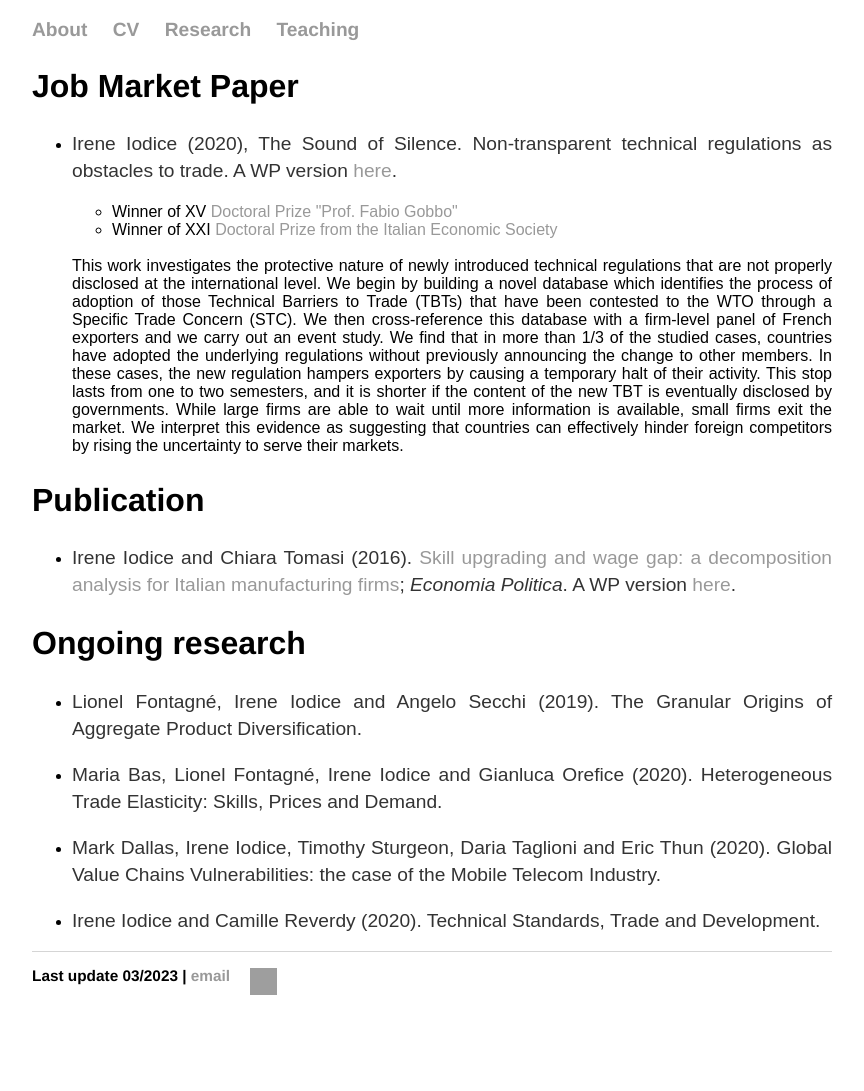
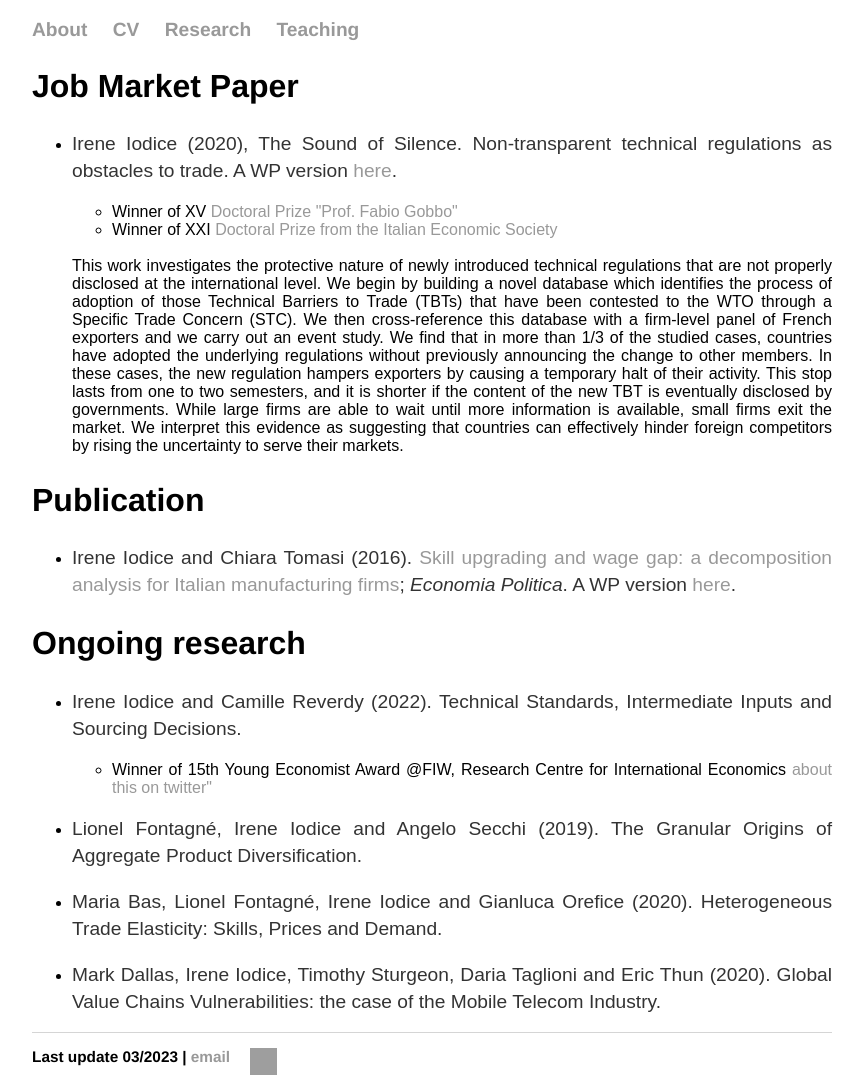
Before and after one commit to ioire/ioire.github.io, a Jekyll site: the page built from research/index.html, in a window 1280 px wide. Shown: the whole page, without its empty margins (208-1072 px from the left). Built offline with Jekyll 4.4.1, drawn with Linux system fonts in a browser that asks for light colours; before the commit the page ends 1010 px from its top, so only the background shows below that; grey boxes are pictures that could not be loaded.

Commit message:
update repo

```diff
--- a/research/index.html
+++ b/research/index.html
@@ -25,9 +25,12 @@ title: Irene Iodice
   </ul>
  <h2>Ongoing research</h2>
 	<ul>
+	  	<li> <p> Irene Iodice and Camille Reverdy (2022). Technical Standards, Intermediate Inputs and Sourcing Decisions. </p> </li>
+	<ul> <br>
+ <li> Winner of 15th Young Economist Award @FIW, Research Centre for International Economics <a href="https://twitter.com/CentreFiw/status/1630106818688045058 target="_blank"> about this on twitter" </a> </li>
+</ul>
 	 <li> <p> Lionel Fontagné, Irene Iodice and Angelo Secchi (2019). The Granular Origins of Aggregate Product Diversification. </p> </li>
 	<li> <p> Maria Bas, Lionel Fontagné, Irene Iodice and Gianluca Orefice (2020). Heterogeneous Trade Elasticity: Skills, Prices and Demand. </p> </li>
 		<li> <p> Mark Dallas, Irene Iodice, Timothy Sturgeon, Daria Taglioni and Eric Thun (2020). Global Value Chains Vulnerabilities: the case of the Mobile Telecom Industry. </p> </li>
-	<li> <p> Irene Iodice and Camille Reverdy (2020). Technical Standards, Trade and Development. </p> </li>
 	</ul>
 </div><!-- /.blurb -->
```
